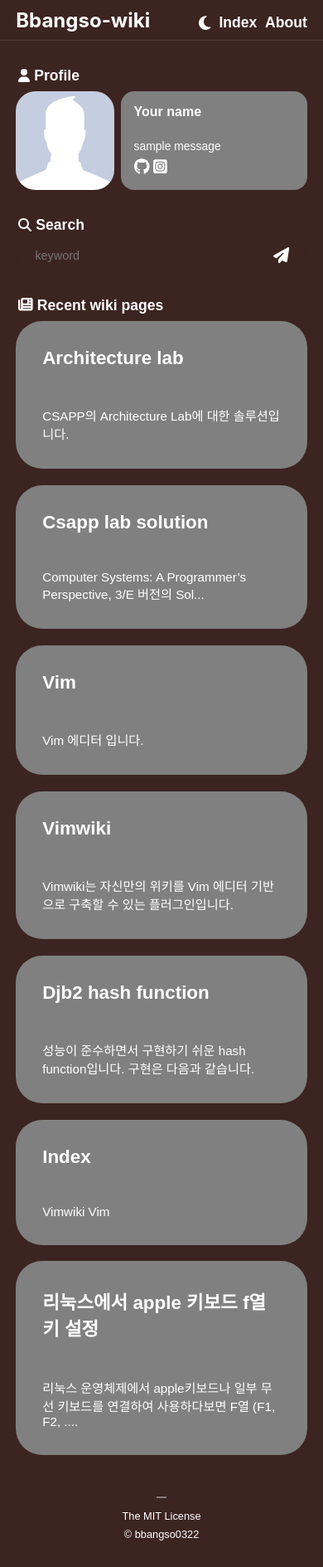
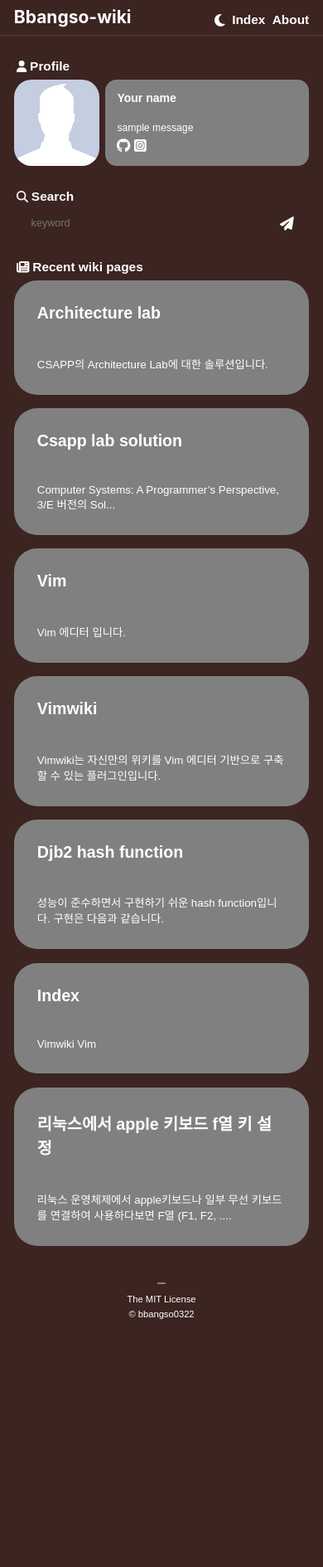
Before and after one commit to bbangso0322/kiwi-log, a Jekyll site: the page built from index.html, in a window 390 px wide. Shown: the whole page at 83% size. Built offline with Jekyll 4.4.1, drawn with Linux system fonts in a browser that asks for light colours; some web fonts are replaced; after the commit the page ends 1618 px from its top, so only the background shows below that.

Commit message:
consider mobile font-size

```diff
--- a/_sass/main.scss
+++ b/_sass/main.scss
@@ -1,4 +1,11 @@
 :root {
+	font-size: 16px;
+}
+
+@media screen and (max-width: 768px) {
+	:root {
+		font-size: 14px;
+	}
 }
 
 body {
```
